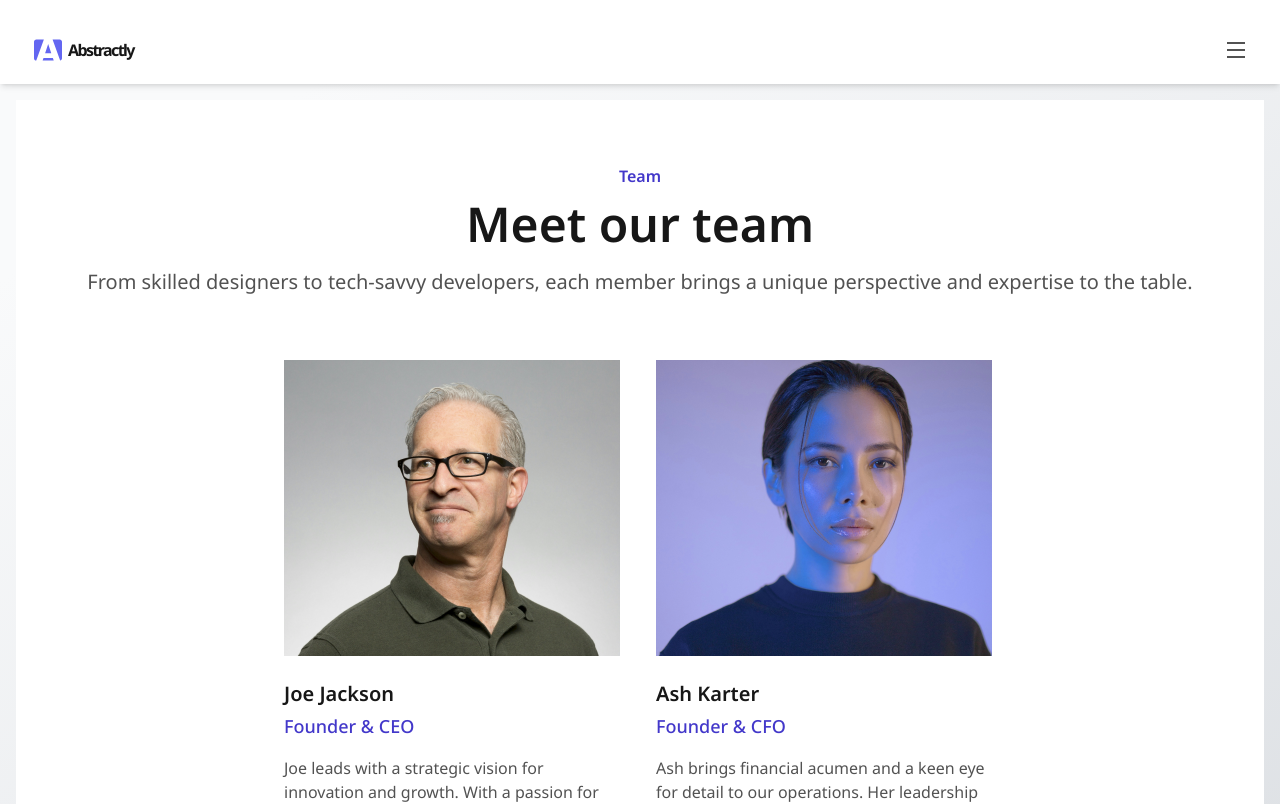
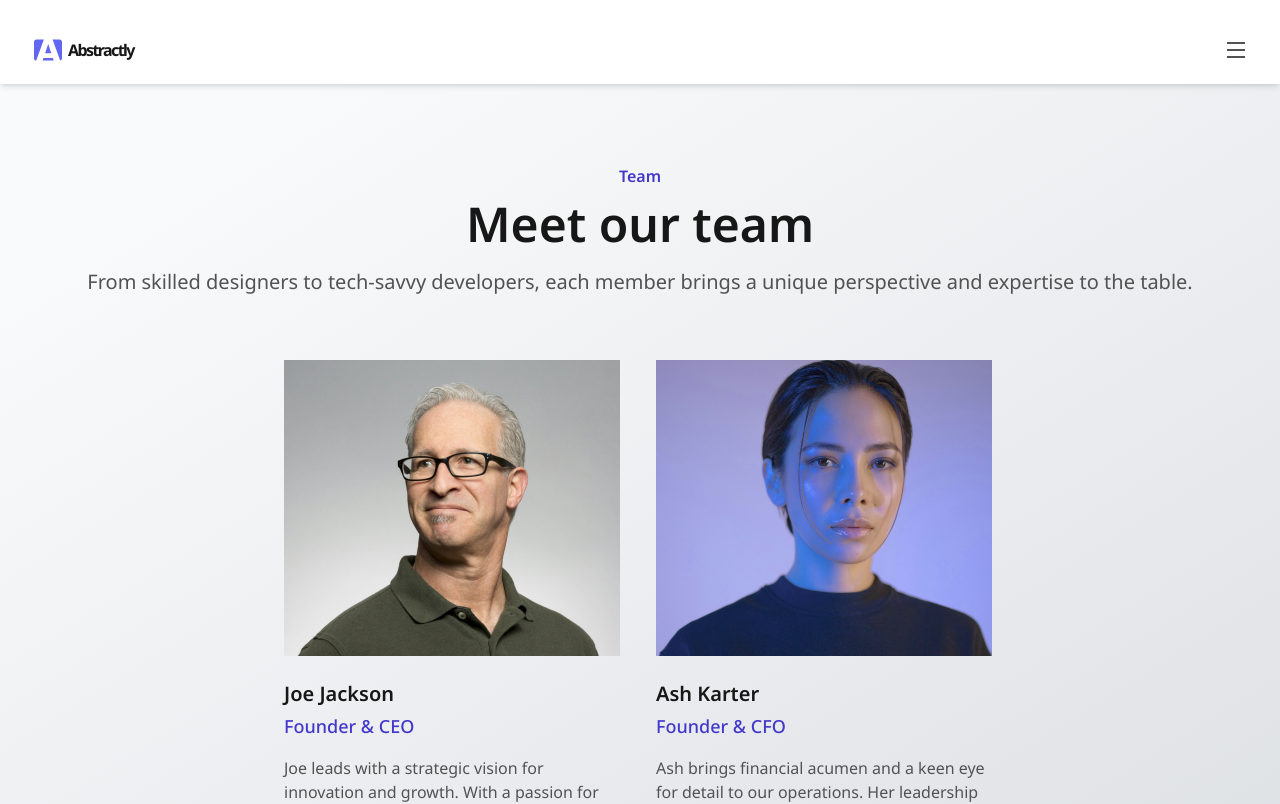
Before and after one commit to av0ed/ui-component-library, a Next.js app: page /team-section in a window 1280 px wide. Shown: the top 804 px of the page. Built offline with nearby package versions, Linux system fonts and the light colour scheme.

Commit message:
remove dupe wrapper code, to move to layout

```diff
--- a/app/features-section-grid/page.tsx
+++ b/app/features-section-grid/page.tsx
@@ -59,7 +59,6 @@ export const metadata: Metadata = {
 
 export default function FeaturesSectionGridPage() {
   return (
-    <div className="w-full h-full bg-white">
     <div className="h-full mx-auto flex flex-col justify-start items-center max-w-screen-sm md:max-w-screen-md lg:max-w-screen-lg py-12 px-4 md:py-16 lg:py-24 lg:px-14">
       <div className="flex flex-col items-center md:px-10 lg:px-40">
         <span className="text-base font-semibold text-indigo-700">
@@ -85,6 +84,5 @@ export default function FeaturesSectionGridPage() {
         ))}
       </div>
     </div>
-    </div>
   );
 }
--- a/app/features-section-side-image-left/page.tsx
+++ b/app/features-section-side-image-left/page.tsx
@@ -30,7 +30,6 @@ export const metadata: Metadata = {
 
 export default function FeaturesSectionSideImagePage() {
   return (
-    <div className="w-full h-full bg-white">
     <div className="h-full mx-auto flex flex-col justify-start items-center max-w-screen-sm md:max-w-screen-md lg:max-w-screen-lg py-12 px-4 md:py-16 lg:py-24 lg:px-14">
       <div className="flex flex-col items-center md:px-10 lg:px-40">
         <span className="text-base font-semibold text-indigo-700">
@@ -65,6 +64,5 @@ export default function FeaturesSectionSideImagePage() {
         />
       </div>
     </div>
-    </div>
   );
 }
--- a/app/features-section-side-image-right/page.tsx
+++ b/app/features-section-side-image-right/page.tsx
@@ -30,7 +30,6 @@ export const metadata: Metadata = {
 
 export default function FeaturesSectionSideImagePage() {
   return (
-    <div className="w-full h-full bg-white">
     <div className="h-full mx-auto flex flex-col justify-start items-center max-w-screen-sm md:max-w-screen-md lg:max-w-screen-lg py-12 px-4 md:py-16 lg:py-24 lg:px-14">
       <div className="flex flex-col items-center md:px-10 lg:px-40">
         <span className="text-base font-semibold text-indigo-700">
@@ -65,6 +64,5 @@ export default function FeaturesSectionSideImagePage() {
         />
       </div>
     </div>
-    </div>
   );
 }
--- a/app/layout.tsx
+++ b/app/layout.tsx
@@ -20,12 +20,16 @@ export default function RootLayout({
 }: Readonly<{
   children: React.ReactNode;
 }>) {
+  // todo: the children wrapper will have h-full w-full bg-white
   return (
     <html lang="en" className="h-full">
-      <body className={`${notoSans.className} flex flex-col h-full bg-white`}>
+      <body className={`${notoSans.className} flex flex-col h-full`}>
         <Navbar />
-        <main role="main" className="flex flex-col flex-nowrap flex-1">
-          <div className="h-full p-4 bg-gradient-haze">{children}</div>
+        <main
+          role="main"
+          className="flex flex-col flex-nowrap flex-1 p-4 bg-gradient-haze"
+        >
+          <div className="">{children}</div>
         </main>
         <Footer />
       </body>
--- a/app/pricing-section-single/page.tsx
+++ b/app/pricing-section-single/page.tsx
@@ -16,7 +16,6 @@ export const metadata: Metadata = {
 
 export default function PricingSectionSinglePage() {
   return (
-    <div className="w-full h-full bg-white">
     <div className="h-full md:max-w-screen-md lg:max-w-screen-lg mx-auto flex flex-col gap-y-16 justify-start py-12 px-4 md:py-16 lg:p-24">
       <div className="flex flex-col items-center md:px-8 lg:px-40">
         <div className="flex flex-col items-center gap-y-3 md:px-10">
@@ -58,6 +57,5 @@ export default function PricingSectionSinglePage() {
         </div>
       </div>
     </div>
-    </div>
   );
 }
--- a/app/statistics/page.tsx
+++ b/app/statistics/page.tsx
@@ -25,7 +25,6 @@ export const metadata: Metadata = {
 
 export default function StatisticsPage() {
   return (
-    <div className="w-full h-full bg-white">
     <div className="h-full mx-auto flex flex-col justify-start items-center py-12 px-4 md:py-16 lg:p-24 gap-y-12 md:gap-y-16 max-w-screen-sm md:max-w-screen-md lg:max-w-screen-lg ">
       <div className="flex flex-col items-center lg:px-8">
         <span className="text-base font-semibold text-indigo-700">
@@ -68,6 +67,5 @@ export default function StatisticsPage() {
         </div>
       </div>
     </div>
-    </div>
   );
 }
--- a/app/team-section/page.tsx
+++ b/app/team-section/page.tsx
@@ -10,16 +10,15 @@ export const metadata: Metadata = {
 };
 export default function TeamSectionPage() {
   return (
-    <div className="w-full bg-white">
-      <div className="h-full flex flex-col max-w-screen-lg mx-auto justify-start items-center bg-white py-12 px-4 md:py-16 lg:py-24 lg:px-14 ">
+    <div className="h-full flex flex-col max-w-screen-lg mx-auto justify-start items-center py-12 px-4 md:py-16 lg:py-24 lg:px-14 ">
       <div className="flex flex-col items-center lg:px-8">
         <span className="text-base font-semibold text-indigo-700">Team</span>
         <h1 className="mt-3 text-3xl font-semibold text-neutral-900 md:text-5xl">
           Meet our team
         </h1>
         <p className="mt-5 text-center text-xl text-neutral-600">
-            From skilled designers to tech-savvy developers, each member brings
-            a unique perspective and expertise to the table.
+          From skilled designers to tech-savvy developers, each member brings a
+          unique perspective and expertise to the table.
         </p>
       </div>
       <div
@@ -64,6 +63,5 @@ export default function TeamSectionPage() {
         />
       </div>
     </div>
-    </div>
   );
 }
```
Lines whose indentation alone changed are shown as unchanged.
